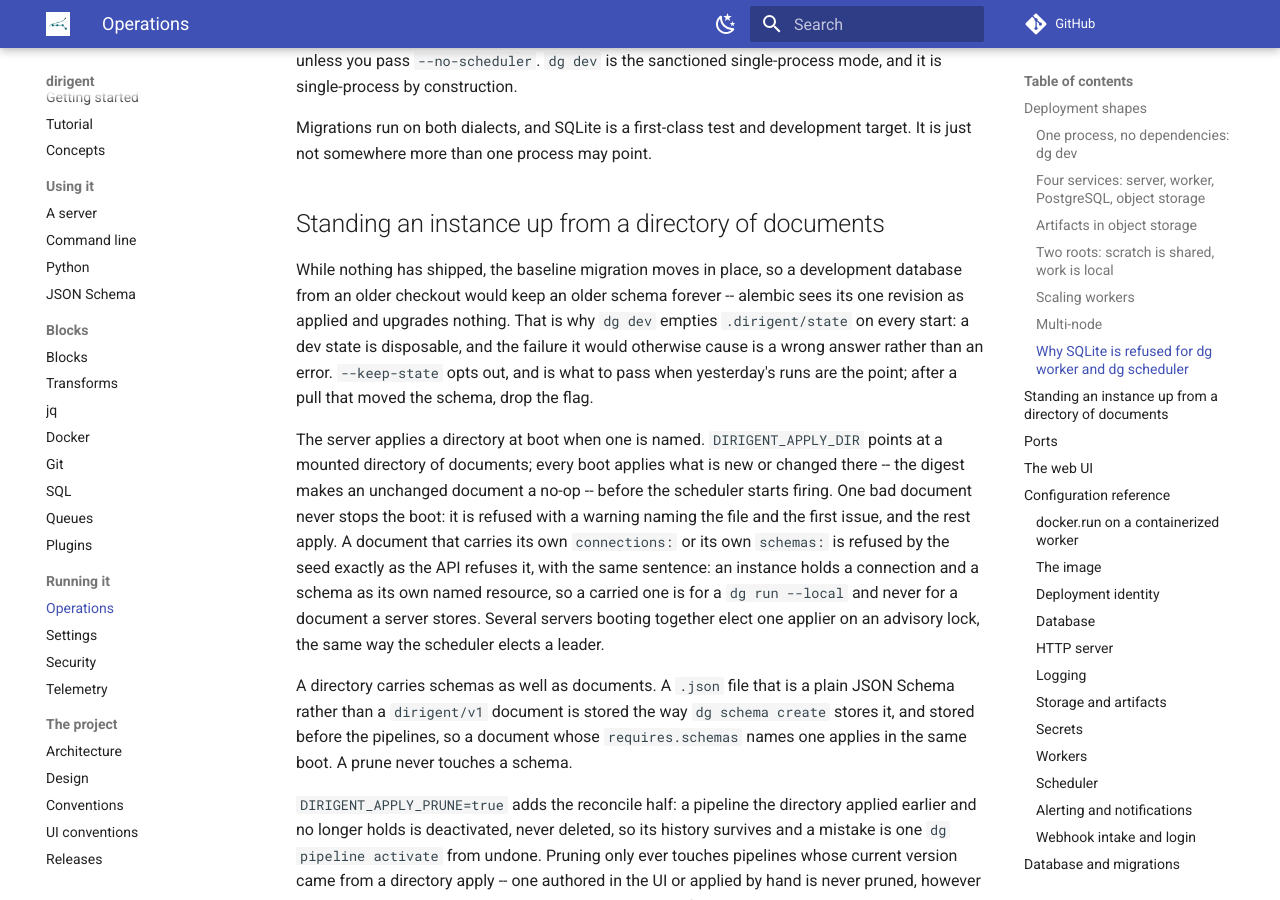
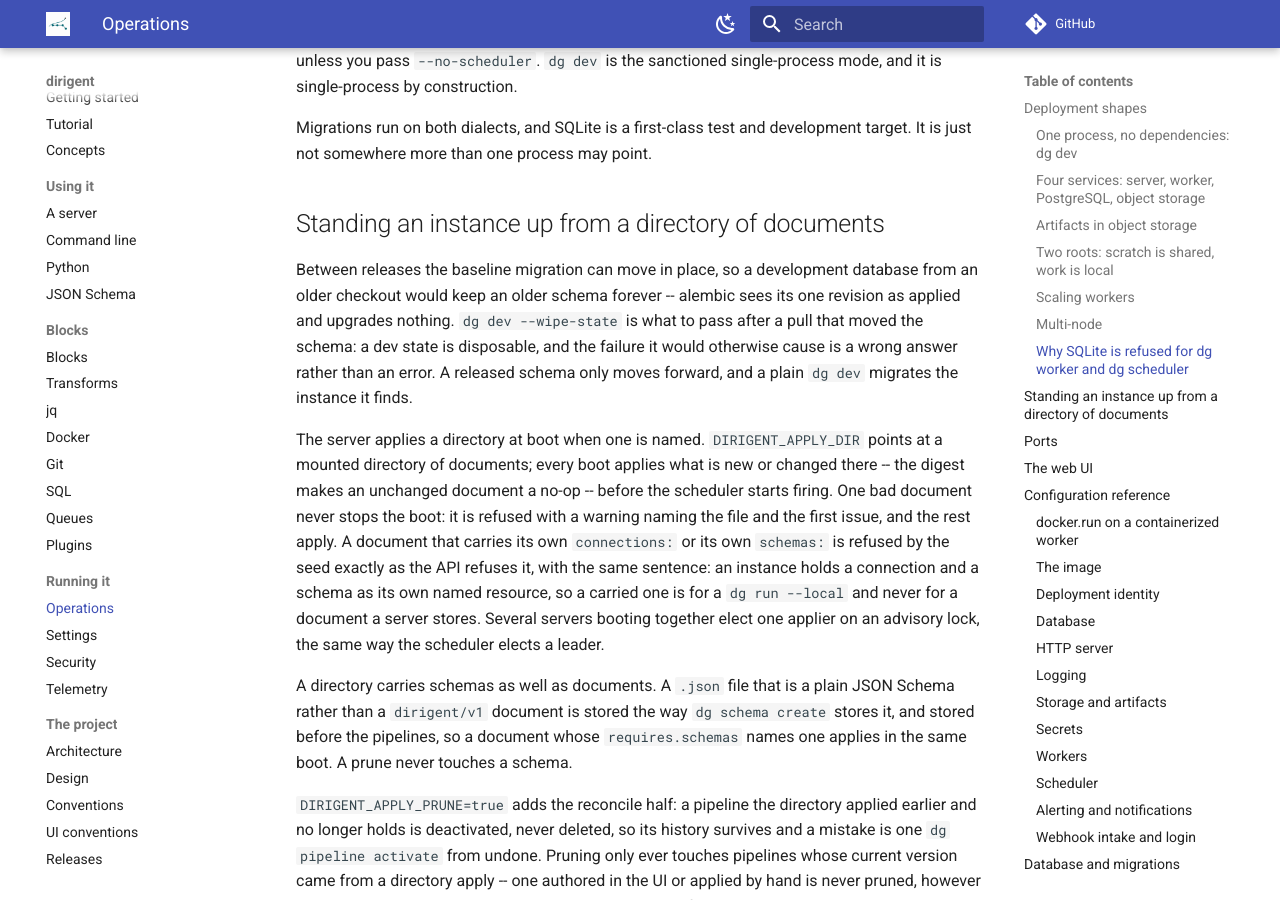
Before and after one commit to winterop-com/dirigent, an MkDocs documentation site: the page built from docs/operations.md, in a window 1280 px wide and 900 px high, scrolled down 7408 px. Built offline with MkDocs 1.6.1 and Material for MkDocs 9.7.7, drawn with Linux system fonts in a browser that asks for light colours; comment, search, counter and statistics services are not loaded; some of the changed text lies outside the part shown.

Commit message:
fix(cli): dg dev keeps the instance that is there
A plain dg dev runs the instance in .dirigent/state, the one dg init made or
an earlier start left, and migrates it forward. --wipe-state deletes it
first and is the only way the state goes. The init text, the scaffolded
README, the hints and the docs drop --keep-state.

````diff
--- a/docs/operations.md
+++ b/docs/operations.md
@@ -18,9 +18,9 @@ dg dev
 ```
 
 SQLite in a file, the API, the scheduler, and a worker in a single asyncio process. Its
-database and its artifacts go in `.dirigent/state/` under the working directory, emptied and
-recreated on every start unless `--keep-state` says otherwise. It migrates, mints a
-development admin, emits the token once, and then goes quiet. Like every process it writes
+database and its artifacts go in `.dirigent/state/` under the working directory, kept
+between starts unless `--wipe-state` says otherwise. It migrates, mints a development admin
+on an empty instance, emits the token once, and then goes quiet. Like every process it writes
 NDJSON, so a person reads it through `dg format`:
 
 ```bash
@@ -304,12 +304,12 @@ is just not somewhere more than one process may point.
 
 ## Standing an instance up from a directory of documents
 
-While nothing has shipped, the baseline migration moves in place, so a development
-database from an older checkout would keep an older schema forever -- alembic sees its one
-revision as applied and upgrades nothing. That is why `dg dev` empties `.dirigent/state` on
-every start: a dev state is disposable, and the failure it would otherwise cause is a wrong
-answer rather than an error. `--keep-state` opts out, and is what to pass when yesterday's
-runs are the point; after a pull that moved the schema, drop the flag.
+Between releases the baseline migration can move in place, so a development database
+from an older checkout would keep an older schema forever -- alembic sees its one revision
+as applied and upgrades nothing. `dg dev --wipe-state` is what to pass after a pull that
+moved the schema: a dev state is disposable, and the failure it would otherwise cause is a
+wrong answer rather than an error. A released schema only moves forward, and a plain `dg dev`
+migrates the instance it finds.
 
 The server applies a directory at boot when one is named. `DIRIGENT_APPLY_DIR` points at
 a mounted directory of documents; every boot applies what is new or changed there -- the
@@ -621,9 +621,8 @@ dg db current          # which revision this database is at
 dg db history          # every revision, newest first
 ```
 
-**Who runs them.** Only `dg dev` migrates automatically, on every start -- and since it
-starts from an empty directory unless `--keep-state` says otherwise, that is usually a schema
-being created rather than upgraded, which is why its starting record names the baseline. `dg server`,
+**Who runs them.** Only `dg dev` migrates automatically, on every start; its starting record
+names the revision it moved to, when something moved. `dg server`,
 `dg worker`, and `dg scheduler` do not: they expect a schema that is already current. This is
 deliberate -- scaling the server out should not mean N processes racing to migrate one schema
 -- so a deployment needs a migration step of its own. In `infra/compose.yaml` that is a one-shot
@@ -760,8 +759,8 @@ everything checked is healthy [health] checked=4 healthy=4 absent=0 unhealthy=0
 history, not a fault; a database file that was never created is a machine with no instance,
 not a broken one. The bare form reports what is absent and fails only on what is present and
 broken -- so a stopped `dg dev` instance reads as "an instance's database is here, and nothing
-is running against it", exit `0`. Starting it again empties that database unless
-`--keep-state` says otherwise. Naming a component is the assertion that it should be there:
+is running against it", exit `0`. Starting it again runs that database, unless
+`--wipe-state` says otherwise. Naming a component is the assertion that it should be there:
 `dg health worker` on a host with no live worker exits `1`. Point a container's `HEALTHCHECK`
 at the named form, always -- `infra/compose.yaml`'s two healthchecks are `dg health server`
 and `dg health worker`.
````
Also changed, not shown: README.md (+3 -3 lines), docs/cli.md (+8 -9 lines), docs/design.md (+4 -5 lines), docs/getting-started.md (+9 -11 lines), docs/tutorial.md (+5 -6 lines), 7 other files.
